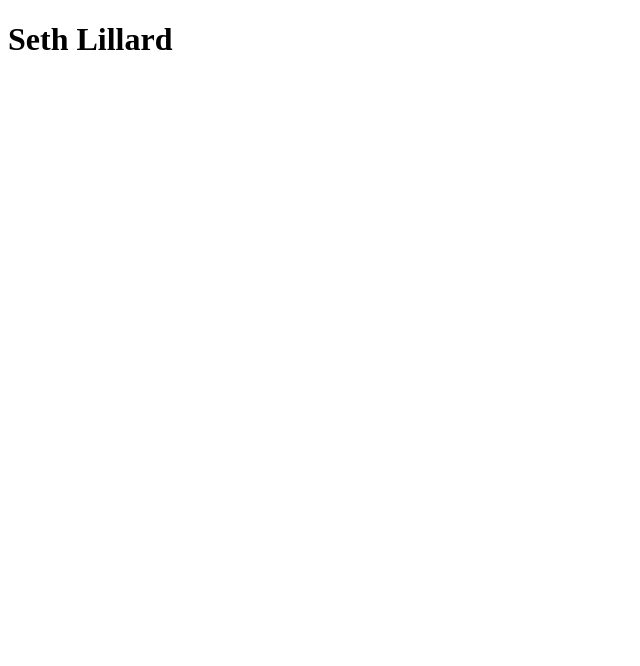
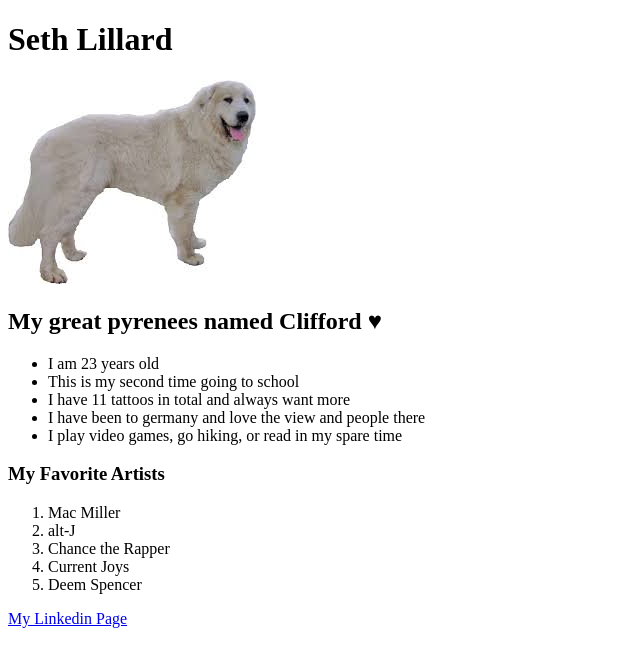
Before and after one commit to LillardS/AboutMe, a plain HTML site: page index.html in a window 1280 px wide. Shown: the whole page, without its empty margins (0-640 px from the left). Drawn offline with Linux system fonts and the light colour scheme.

Commit message:
added text

```diff
--- a/index.html
+++ b/index.html
@@ -8,5 +8,23 @@
 </head>
 <body>
     <h1>Seth Lillard</h1>
+    <img src="/AboutMe/gp.png" alt="">
+    <h2>My great pyrenees named Clifford ♥</h2>
+    <ul>
+        <li>I am 23 years old</li>
+        <li>This is my second time going to school</li>
+        <li>I have 11 tattoos in total and always want more</li>
+        <li>I have been to germany and love the view and people there</li>
+        <li>I play video games, go hiking, or read in my spare time</li>
+    </ul>
+    <h3>My Favorite Artists</h3>
+    <ol>
+        <li>Mac Miller</li>
+        <li>alt-J</li>
+        <li>Chance the Rapper</li>
+        <li>Current Joys</li>
+        <li>Deem Spencer</li>
+    </ol>
+    <a href="https://www.linkedin.com/in/seth-lillard-45a7b1251/">My Linkedin Page</a>
 </body>
 </html>
```
Also changed, not shown: gp.png (added).
